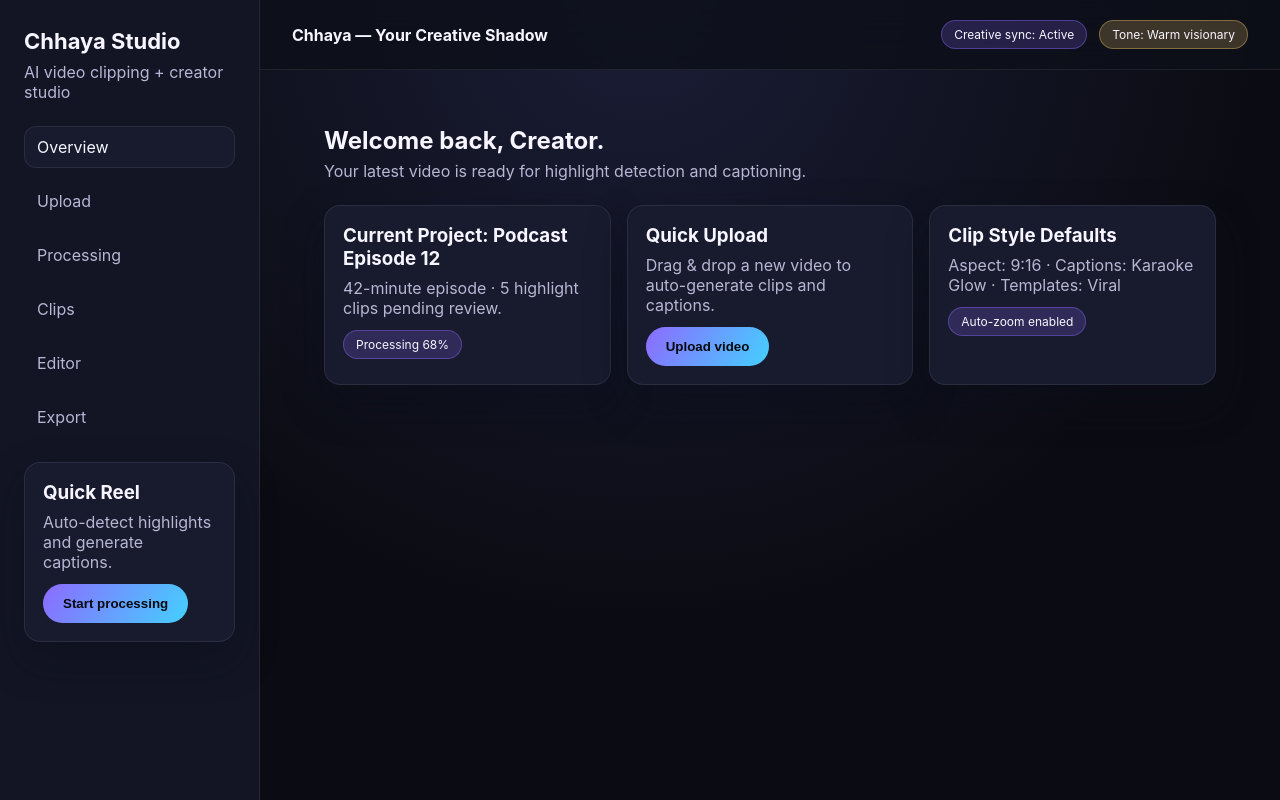
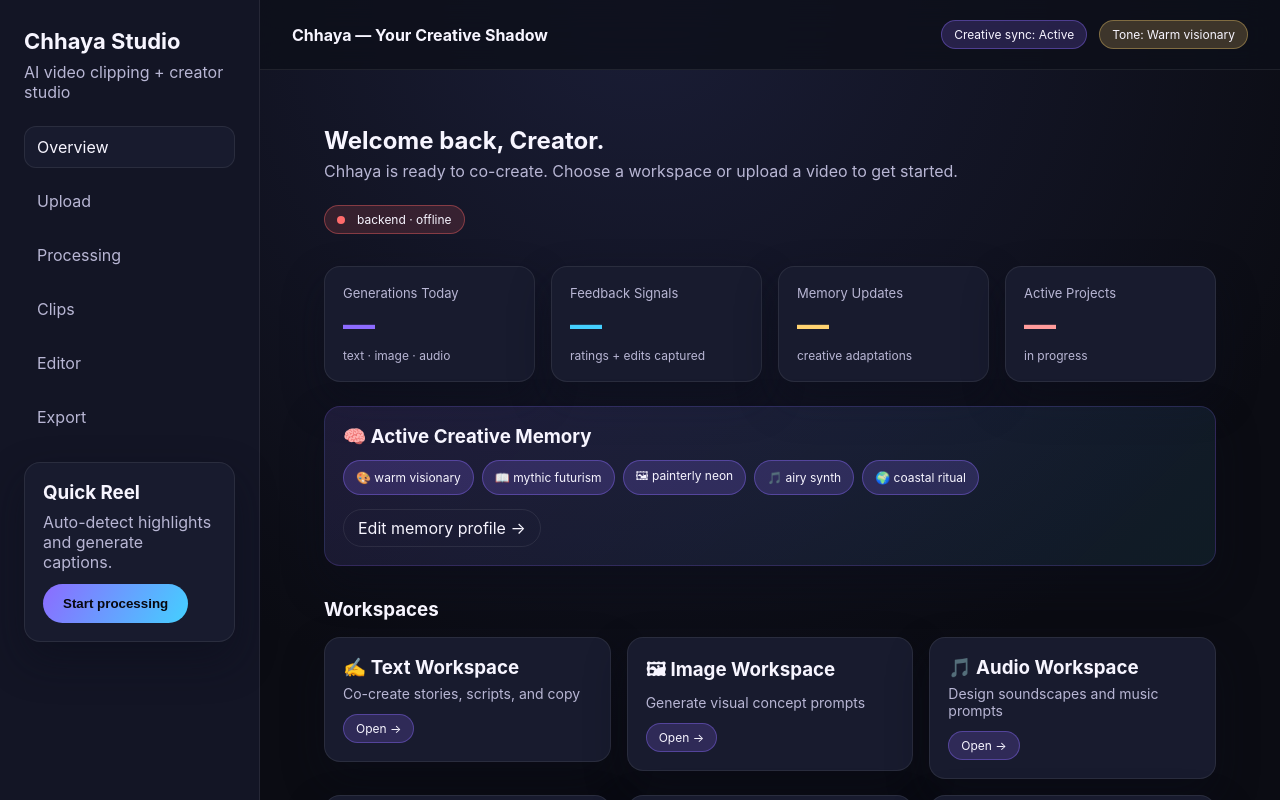
Before and after one commit to AbhayKTS/gla2, a React (Vite) app in the folder frontend/: page /app in a window 1280 px wide. Shown: the top 800 px of the page. Built offline with nearby package versions, Linux system fonts and the light colour scheme; no server answers.

Commit message:
feat: wire DashboardPage with backend status badge, memory snapshot, workspace shortcuts

```diff
--- a/frontend/src/components/pages/DashboardPage.tsx
+++ b/frontend/src/components/pages/DashboardPage.tsx
@@ -1,29 +1,99 @@
-import Card from "../Card";
+import { useEffect, useState } from "react";
+import { Link } from "react-router-dom";
 import SectionHeader from "../SectionHeader";
+import { checkHealth, getMemory, CreativeMemory } from "../../api";
+import { useApp } from "../../context/AppContext";
+
+interface StatCard { label: string; value: string; sub: string; color: string; }
+
+const STATS: StatCard[] = [
+  { label: "Generations Today", value: "—", sub: "text · image · audio", color: "var(--accent)" },
+  { label: "Feedback Signals", value: "—", sub: "ratings + edits captured", color: "var(--accent-2)" },
+  { label: "Memory Updates", value: "—", sub: "creative adaptations", color: "var(--accent-3)" },
+  { label: "Active Projects", value: "—", sub: "in progress", color: "#ff9b9b" },
+];
+
+const QUICK_LINKS = [
+  { to: "/app/text", label: "✍️ Text Workspace", desc: "Co-create stories, scripts, and copy" },
+  { to: "/app/image", label: "🖼 Image Workspace", desc: "Generate visual concept prompts" },
+  { to: "/app/audio", label: "🎵 Audio Workspace", desc: "Design soundscapes and music prompts" },
+  { to: "/upload", label: "📤 Upload Video", desc: "Upload long-form video for AI clipping" },
+  { to: "/app/feedback", label: "⭐ Feedback", desc: "Rate & refine last generation" },
+  { to: "/app/memory", label: "🧠 Creative Memory", desc: "Inspect and edit style vectors" },
+];
 
 const DashboardPage = () => {
+  const { backendOnline, memory } = useApp();
+  const [serverInfo, setServerInfo] = useState<string | null>(null);
+
+  useEffect(() => {
+    checkHealth()
+      .then((h) => setServerInfo(`${h.service} · online`))
+      .catch(() => setServerInfo("backend · offline"));
+  }, []);
+
   return (
     <div className="page">
       <SectionHeader
         title="Welcome back, Creator."
-        subtitle="Your latest video is ready for highlight detection and captioning."
+        subtitle="Chhaya is ready to co-create. Choose a workspace or upload a video to get started."
       />
+
+      {/* Backend status badge */}
+      <div style={{ display: "flex", gap: 12, alignItems: "center", marginBottom: 8 }}>
+        <span
+          className="tag"
+          style={{
+            background: backendOnline ? "rgba(68,208,100,0.15)" : "rgba(255,100,100,0.15)",
+            borderColor: backendOnline ? "rgba(68,208,100,0.4)" : "rgba(255,100,100,0.4)",
+          }}
+        >
+          <span style={{ width: 8, height: 8, borderRadius: "50%", background: backendOnline ? "#44d06f" : "#ff6b6b", display: "inline-block", marginRight: 6 }} />
+          {serverInfo || "connecting…"}
+        </span>
+      </div>
+
+      {/* Stat cards */}
+      <div className="cards" style={{ gridTemplateColumns: "repeat(auto-fit, minmax(180px, 1fr))" }}>
+        {STATS.map((s) => (
+          <div className="card" key={s.label}>
+            <p style={{ fontSize: 13, color: "var(--text-muted)" }}>{s.label}</p>
+            <p style={{ fontSize: 32, fontWeight: 800, color: s.color, margin: "4px 0" }}>{s.value}</p>
+            <p style={{ fontSize: 12, color: "var(--text-muted)" }}>{s.sub}</p>
+          </div>
+        ))}
+      </div>
+
+      {/* Creative Memory snapshot */}
+      {memory && (
+        <div className="card" style={{ background: "linear-gradient(135deg, rgba(140,107,255,0.12), rgba(68,208,255,0.08))", borderColor: "rgba(140,107,255,0.2)" }}>
+          <h3 style={{ marginBottom: 12 }}>🧠 Active Creative Memory</h3>
+          <div style={{ display: "flex", gap: 8, flexWrap: "wrap" }}>
+            <span className="tag">🎨 {memory.tone}</span>
+            {memory.themes.map((t) => <span className="tag" key={t}>📖 {t}</span>)}
+            <span className="tag">🖼 {memory.visualStyle}</span>
+            <span className="tag">🎵 {memory.audioStyle}</span>
+            <span className="tag">🌍 {memory.culturalContext}</span>
+            {memory.lock && <span className="tag" style={{ background: "rgba(255,211,112,0.15)", borderColor: "rgba(255,211,112,0.4)" }}>🔒 Locked</span>}
+          </div>
+          <Link to="/app/memory" className="ghost-button" style={{ marginTop: 14, display: "inline-block" }}>
+            Edit memory profile →
+          </Link>
+        </div>
+      )}
+
+      {/* Quick-link grid */}
+      <h3 style={{ marginTop: 8, marginBottom: -8 }}>Workspaces</h3>
       <div className="cards">
-        <Card
-          title="Current Project: Podcast Episode 12"
-          description="42-minute episode · 5 highlight clips pending review."
-          footer={<span className="tag">Processing 68%</span>}
-        />
-        <Card
-          title="Quick Upload"
-          description="Drag & drop a new video to auto-generate clips and captions."
-          footer={<button className="button-primary">Upload video</button>}
-        />
-        <Card
-          title="Clip Style Defaults"
-          description="Aspect: 9:16 · Captions: Karaoke Glow · Templates: Viral"
-          footer={<span className="tag">Auto-zoom enabled</span>}
-        />
+        {QUICK_LINKS.map((link) => (
+          <Link key={link.to} to={link.to} style={{ textDecoration: "none" }}>
+            <div className="card dashboard-quick-card">
+              <h3>{link.label}</h3>
+              <p style={{ color: "var(--text-muted)", fontSize: 14, marginTop: 6 }}>{link.desc}</p>
+              <span className="tag" style={{ marginTop: 12 }}>Open →</span>
+            </div>
+          </Link>
+        ))}
       </div>
     </div>
   );
--- a/frontend/src/components/pages/UploadPage.tsx
+++ b/frontend/src/components/pages/UploadPage.tsx
@@ -1,32 +1,60 @@
 import { useState } from "react";
+import { useNavigate } from "react-router-dom";
 import SectionHeader from "../SectionHeader";
 import UploadDropzone from "../UploadDropzone";
 import ProgressList from "../ProgressList";
-import { uploadVideo } from "../../api";
+import { uploadVideo, requestClipGeneration } from "../../api";
 
 const UploadPage = () => {
+  const navigate = useNavigate();
   const [files, setFiles] = useState<File[]>([]);
   const [progress, setProgress] = useState(0);
-  const [uploadedId, setUploadedId] = useState<string | null>(null);
+  const [videoId, setVideoId] = useState<string | null>(null);
+  const [clipJobId, setClipJobId] = useState<string | null>(null);
   const [error, setError] = useState<string | null>(null);
+  const [stage, setStage] = useState<"idle" | "uploading" | "done" | "clipping" | "ready">("idle");
 
   const handleFiles = async (fileList: FileList) => {
     const selected = Array.from(fileList);
+    if (!selected[0]) return;
     setFiles(selected);
     setError(null);
     setProgress(0);
-
-    if (!selected[0]) {
-      return;
-    }
+    setStage("uploading");
 
     try {
       const result = await uploadVideo(selected[0], setProgress);
-      setUploadedId(result.id);
+      setVideoId(result.id);
+      setStage("done");
     } catch (err) {
-      setError("Upload failed. Please try again.");
+      setError("Upload failed. Is the backend running on port 4000?");
+      setStage("idle");
     }
   };
+
+  const handleGenerateClips = async () => {
+    if (!videoId) return;
+    setStage("clipping");
+    setError(null);
+    try {
+      const job = await requestClipGeneration(videoId, 15, 60);
+      setClipJobId(job.jobId);
+      setStage("ready");
+    } catch (err: any) {
+      setError(err.message || "Clip generation failed");
+      setStage("done");
+    }
+  };
+
+  const handleGoToProcessing = () => navigate("/processing");
+
+  const progressItems = stage === "uploading" || stage === "done" || stage === "clipping" || stage === "ready"
+    ? [
+      { label: "Uploading", value: stage === "uploading" ? progress : 100 },
+      { label: "Validating format", value: stage === "done" || stage === "clipping" || stage === "ready" ? 100 : 40 },
+      { label: "Generating clips", value: stage === "clipping" ? 55 : stage === "ready" ? 100 : 0 },
+    ]
+    : [];
 
   return (
     <div className="page">
@@ -39,23 +67,44 @@ const UploadPage = () => {
           onFilesSelected={handleFiles}
           hint="Supported: mp4, mov, mkv, webm · max 2GB"
         />
-        <div className="panel">
+        <div className="panel" style={{ display: "flex", flexDirection: "column", gap: 14 }}>
           <h3>Upload Status</h3>
-          <p style={{ color: "var(--text-muted)", marginTop: 8 }}>
+          <p style={{ color: "var(--text-muted)" }}>
             {files.length ? files[0].name : "No file selected yet."}
           </p>
-          {error && <p style={{ color: "#ff9b9b", marginTop: 12 }}>{error}</p>}
-          {files.length > 0 && (
-            <ProgressList
-              items={[
-                { label: "Uploading", value: progress },
-                { label: "Validating", value: uploadedId ? 100 : 40 }
-              ]}
-            />
+
+          {error && <p style={{ color: "#ff9b9b" }}>⚠ {error}</p>}
+
+          {progressItems.length > 0 && (
+            <ProgressList items={progressItems} />
           )}
-          {uploadedId && (
-            <div style={{ marginTop: 16 }}>
-              <span className="tag">Upload complete · Video ID {uploadedId}</span>
+
+          {videoId && (
+            <div style={{ display: "flex", gap: 8, flexWrap: "wrap", alignItems: "center" }}>
+              <span className="tag">✓ Video ID: {videoId.slice(0, 8)}…</span>
+            </div>
+          )}
+
+          {stage === "done" && (
+            <button className="button-primary" onClick={handleGenerateClips}>
+              ✂️ Generate Clips
+            </button>
+          )}
+
+          {stage === "clipping" && (
+            <div>
+              <p style={{ color: "var(--text-muted)", fontSize: 14 }}>Analysing video for highlight segments…</p>
+            </div>
+          )}
+
+          {stage === "ready" && (
+            <div style={{ display: "flex", flexDirection: "column", gap: 10 }}>
+              <span className="tag" style={{ alignSelf: "flex-start" }}>
+                ✓ Clip job started · {clipJobId?.slice(0, 8)}
+              </span>
+              <button className="button-primary" onClick={handleGoToProcessing}>
+                View Processing →
+              </button>
             </div>
           )}
         </div>
```
